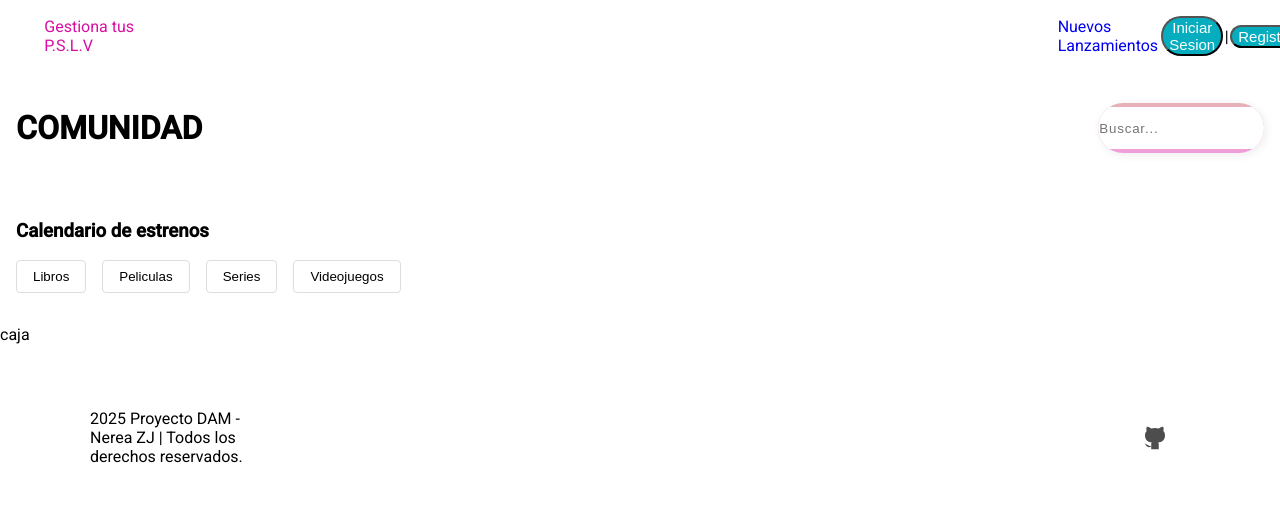
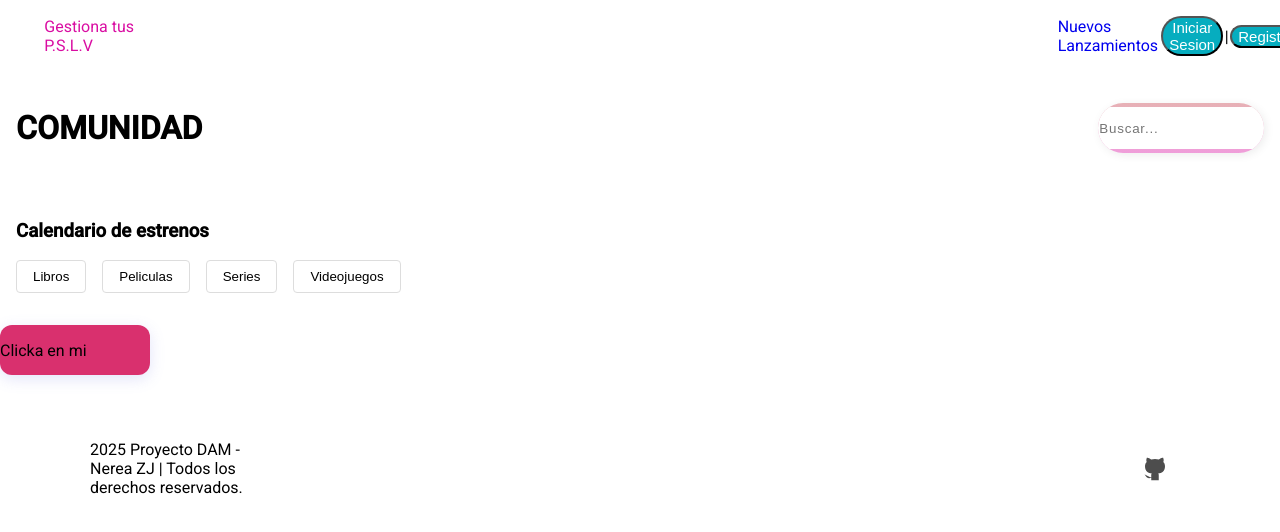
Before and after one commit to nereazj544/GestionMultimedia_V2, an Angular app: page /novedades in a window 1280 px wide. Shown: the top 532 px of the page. Built offline with nearby package versions, Linux system fonts and the light colour scheme.

Commit message:
Agregar componente 'Docs' y tooltip en el componente 'Caja', mejorando la navegación y la interfaz de usuario

```diff
--- a/src/app/app.routes.ts
+++ b/src/app/app.routes.ts
@@ -4,11 +4,16 @@ import { ErrorComponent } from './components/error/error.component';
 import { IniciarsesionComponent } from './components/auth/iniciarsesion/iniciarsesion.component';
 import { RegistrarseComponent } from './components/auth/registrarse/registrarse.component';
 import { NovedadesComponent } from './components/novedades/novedades.component';
+import { DocsComponent } from './components/docs/docs.component';
+
+//* ===========================
+
 export const routes: Routes = [
 
     { path: '', redirectTo: 'home', pathMatch: 'full' },
     { path: 'home', component: HomeComponent },
     { path: 'novedades', component: NovedadesComponent },
+    { path: 'docs', component: DocsComponent },
 
     {path: 'iniciarsesion', component: IniciarsesionComponent},
     {path: 'registrarse', component: RegistrarseComponent},
--- a/src/app/components/caja/caja.component.css
+++ b/src/app/components/caja/caja.component.css
@@ -0,0 +1,102 @@
+*{
+    text-decoration: none;
+    color: black;
+}
+
+.tooltip-container {
+    background: #D9306E;
+    position: relative;
+    cursor: pointer;
+    border-radius: 12px;
+    width: 150px;
+    height: 50px;
+    transition: all 0.3s ease;
+    box-shadow: 0 4px 15px rgba(117, 121, 231, 0.2);
+}
+
+.tooltip-container:hover {
+    background: #D90DA2;
+    transform: translateY(-2px);
+    box-shadow: 0 6px 20px rgba(117, 121, 231, 0.3);
+}
+
+.tooltip-link {
+    text-decoration: none;
+    color: white;
+    width: 100%;
+    height: 100%;
+    display: flex;
+    justify-content: center;
+    align-items: center;
+    position: relative;
+}
+
+.tooltip {
+    position: absolute;
+    top: -45px;
+    left: 50%;
+    transform: translateX(-50%);
+    padding: 8px 12px;
+    background: #D9306E;
+    color: white;
+    border-radius: 6px;
+    font-size: 14px;
+    opacity: 0;
+    visibility: hidden;
+    transition: all 0.3s ease;
+    white-space: nowrap;
+    box-shadow: 0 4px 15px rgba(0, 0, 0, 0.1);
+}
+
+.tooltip::after {
+    content: '';
+    position: absolute;
+    bottom: -6px;
+    left: 50%;
+    transform: translateX(-50%) rotate(45deg);
+    width: 12px;
+    height: 12px;
+    background: #D90DA2;
+}
+
+.tooltip-container .text::before {
+    content: '(^_^)/';
+    position: absolute;
+    top: 100%;
+    left: 50%;
+    transform: translateX(-50%);
+    padding: inherit;
+    background-color: #D9306E;
+    transition: 0.3s;
+}
+
+.tooltip-container:hover .tooltip {
+    opacity: 1;
+    visibility: visible;
+    top: -55px;
+    animation: bounce 0.6s ease-out;
+}
+
+.text {
+    position: relative;
+    height: 100%;
+    display: flex;
+    align-items: center;
+    overflow: hidden;
+}
+
+@keyframes bounce {
+    0%, 20%, 50%, 80%, 100% {
+        transform: translateX(-50%) translateY(0);
+    }
+    40% {
+        transform: translateX(-50%) translateY(-5px);
+        -webkit-transform: translateX(-50%) translateY(-5px);
+        -moz-transform: translateX(-50%) translateY(-5px);
+        -ms-transform: translateX(-50%) translateY(-5px);
+        -o-transform: translateX(-50%) translateY(-5px);
+}
+    60% {
+        transform: translateX(-50%) translateY(-2px);
+    }
+}
--- a/src/app/components/caja/caja.component.html
+++ b/src/app/components/caja/caja.component.html
@@ -1 +1,6 @@
-<div class="caja" cdkDrag>caja</div>
+<div class="tooltip-container" cdkDrag *ngIf="!isCajaPage">
+    <a [routerLink]="['/docs']" (click)="onBoxClick()">
+        <span class="tooltip">Informacion aqui</span>
+        <span class="text">Clicka en mi</span>
+    </a>
+</div>
--- a/src/app/components/caja/caja.component.ts
+++ b/src/app/components/caja/caja.component.ts
@@ -1,12 +1,27 @@
 import { Component } from '@angular/core';
+import { CommonModule } from '@angular/common';
 import { DragDropModule } from '@angular/cdk/drag-drop';
+import { RouterModule, Router, NavigationEnd } from '@angular/router';
 
 @Component({
   selector: 'app-caja',
-  imports: [DragDropModule],
+  standalone: true,
+  imports: [CommonModule, DragDropModule, RouterModule],
   templateUrl: './caja.component.html',
   styleUrl: './caja.component.css'
 })
 export class CajaComponent {
+  isCajaPage = false;  // Cambiado a false inicialmente
 
+  constructor(private router: Router){
+    this.router.events.subscribe(event => {
+      if(event instanceof NavigationEnd){
+        this.isCajaPage = event.url === '/docs';
+      }
+    })
+  }
+
+  onBoxClick(): void {
+    console.log("Click en la caja");
+  }
 }
--- /dev/null
+++ b/src/app/components/docs/docs.component.html
@@ -0,0 +1 @@
+<p>docs works!</p>
--- a/src/app/components/header/header.component.ts
+++ b/src/app/components/header/header.component.ts
@@ -1,7 +1,7 @@
 import { Component } from '@angular/core';
 import { CommonModule } from '@angular/common';
 import { RouterModule, Router, NavigationEnd } from '@angular/router';
-import e from 'express';
+
 
 @Component({
   selector: 'app-header',
```
Also changed, not shown: src/app/components/docs/docs.component.ts (added, +11 -0 lines), src/app/components/docs/docs.component.css (added), 1 other file (tests, documents, lock files or other folders).
